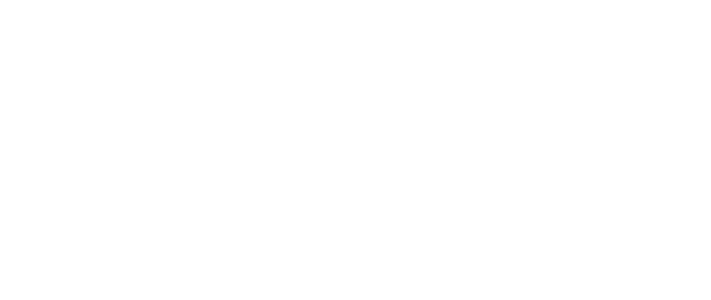
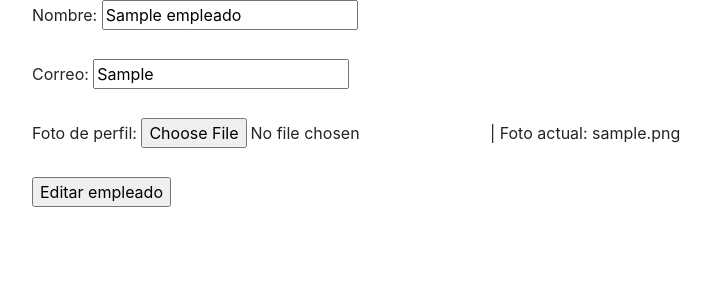
Before and after one commit to alemossello/sistema-empleados, a Flask app: page /modify/1 in a window 1280 px wide. Before the commit the part shown is empty. Shown: the top 300 px of the page, without its empty margins (53-764 px from the left). Run offline with Flask 3, Linux system fonts and the light colour scheme; tables that the repository leaves empty or names only in its code hold one stand-in row (values such as "Sample post").

Commit message:
agrego footer y header a los templates

```diff
--- a/src/templates/empleados/edit.html
+++ b/src/templates/empleados/edit.html
@@ -0,0 +1,19 @@
+{% include 'header.html' %}
+<form method="POST" action="/update" enctype="multipart/form-data">
+    <input hidden type="text" value="{{empleado[0]}}" name="txtId" id="txtId">
+    <label for="txtNombre">Nombre:</label>
+    <input type="text" name="txtNombre" id="txtNombre" value="{{empleado[1]}}">
+    <br>
+    <br>
+    <label for="txtCorreo">Correo:</label>
+    <input type="email" name="txtCorreo" id="txtCorreo" value="{{empleado[2]}}">
+    <br>
+    <br>
+    <label for="txtFoto">Foto de perfil:</label>
+    <input type="file" name="txtFoto" id="txtFoto"> |
+    Foto actual: {{empleado[3]}}
+    <br>
+    <br>
+    <input type="submit" value="Editar empleado">
+</form>
+{% include 'footer.html'%}
--- /dev/null
+++ b/src/templates/footer.html
@@ -0,0 +1,3 @@
+</div>
+</body>
+</html>
--- /dev/null
+++ b/src/templates/header.html
@@ -0,0 +1,10 @@
+<!DOCTYPE html>
+<html lang="en">
+<head>
+    <meta charset="UTF-8">
+    <meta name="viewport" content="width=device-width, initial-scale=1.0">
+    <link rel="stylesheet" href="https://cdn.jsdelivr.net/npm/bootstrap@4.0.0/dist/css/bootstrap.min.css" integrity="sha384-Gn5384xqQ1aoWXA+058RXPxPg6fy4IWvTNh0E263XmFcJlSAwiGgFAW/dAiS6JXm" crossorigin="anonymous">
+    <title>inicio</title>
+</head>
+<body>
+    <div class="container">
```
Also changed, not shown: src/templates/empleados/create.html (+2 -10 lines), src/templates/empleados/index.html (+10 -10 lines).
